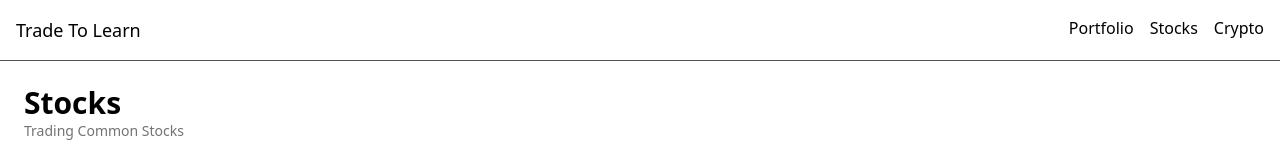
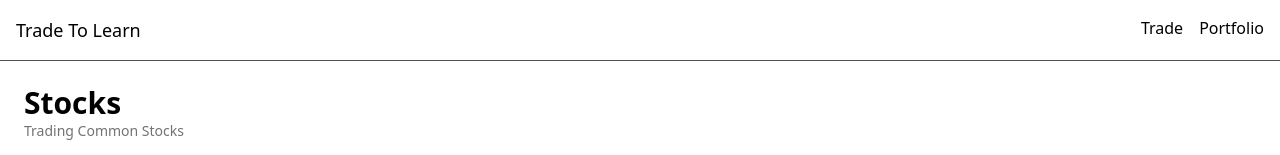
Before and after one commit to jennifertieu/trade-to-learn, a Next.js app: page / in a window 1280 px wide. Shown: the top 155 px of the page. Built offline with nearby package versions, Linux system fonts and the light colour scheme.

Commit message:
remove Crypto, rename Stocks

```diff
--- a/src/components/Navbar.tsx
+++ b/src/components/Navbar.tsx
@@ -8,9 +8,13 @@ const Navbar = () => {
           <Link href="/">Trade To Learn</Link>
         </div>
         <ul className="flex gap-4">
-          <li><Link href="/portfolio">Portfolio</Link></li>
-          <li><Link href="/">Stocks</Link></li>
-          <li><Link href="/crypto">Crypto</Link></li>
+          <li>
+            <Link href="/">Trade</Link>
+          </li>
+          <li>
+            <Link href="/portfolio">Portfolio</Link>
+          </li>
+          {/* <li><Link href="/crypto">Crypto</Link></li> */}
           {/* <li>Log In</li> */}
         </ul>
       </nav>
```
